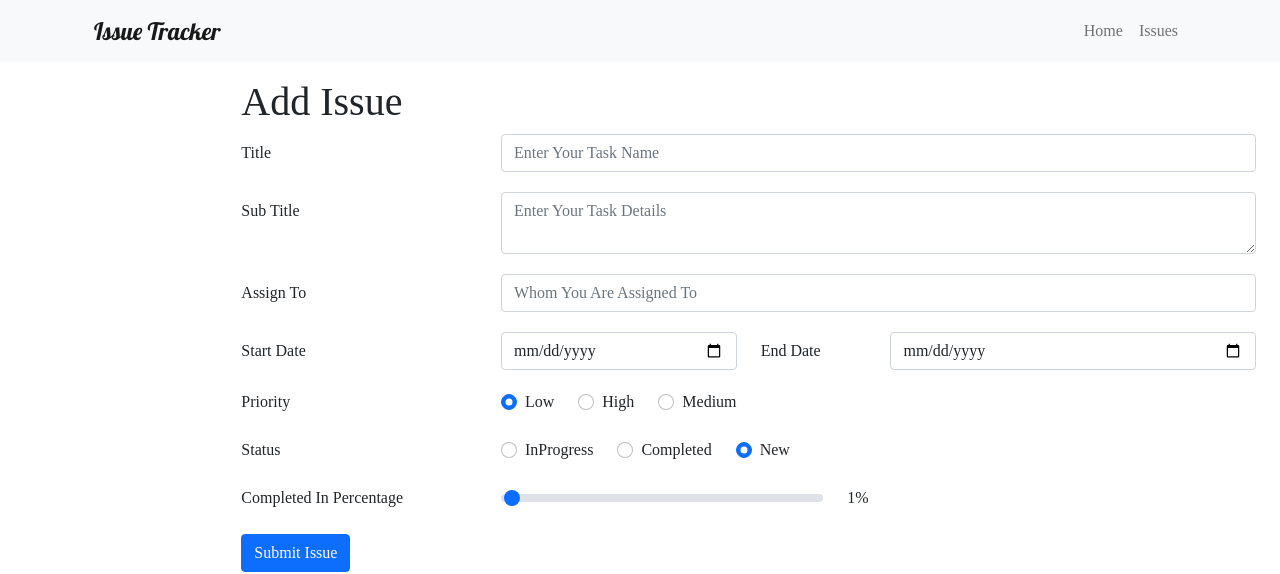
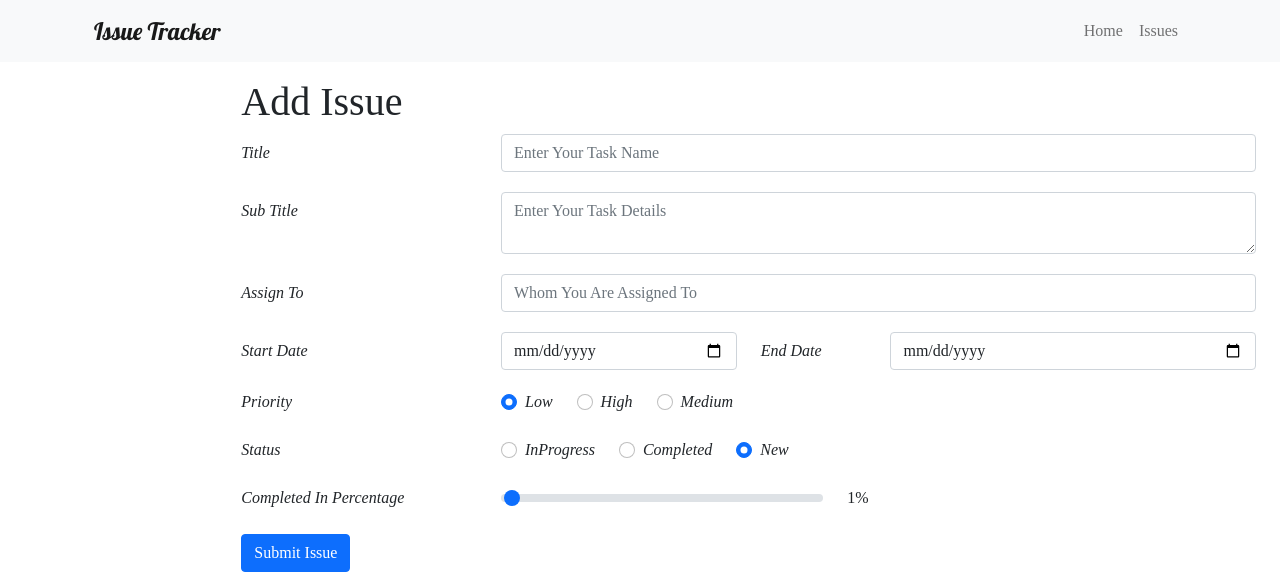
Before and after one commit to siaaam/issue-tracker-react-strapi, a React (Vite) app: page / in a window 1280 px wide. Shown: the top 574 px of the page. Built offline with nearby package versions, Linux system fonts and the light colour scheme; a web font is replaced by a local one.

Commit message:
form label font style italuc

```diff
--- a/src/App.css
+++ b/src/App.css
@@ -10,6 +10,11 @@ body {
   font-family: 'Recursive' !important;
 }
 
+form label {
+  font-style: italic;
+  font-weight: 300;
+}
+
 .issue-brand {
   font-family: 'Lobster', sans-serif;
   font-size: 1.5rem !important;
```
